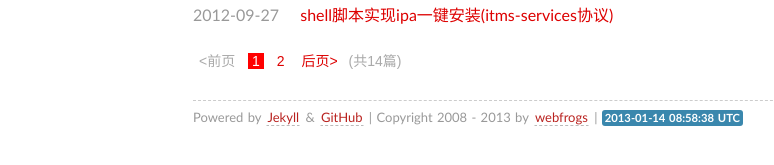
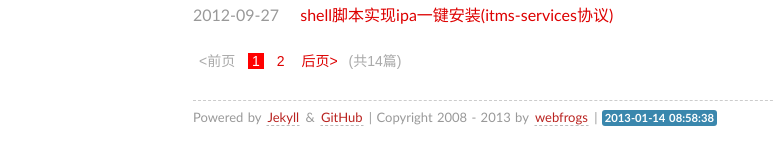
Before and after one commit to webfrogs/webfrogs.github.com, a Jekyll site: the page built from index.html, in a window 1280 px wide. Shown: the part 411-576 px from the top of the page, without its empty margins (147-921 px from the left). Built offline with Jekyll 4.4.1, drawn with Linux system fonts in a browser that asks for light colours; some web fonts are replaced; Markdown is read by kramdown in place of the engine named in the settings; the list of posts is cut into pages by our own code; comment, search, counter and statistics services are not loaded; part of the change alters nothing that is shown.

Commit message:
add js function to change the time zone of page

```diff
--- a/_layouts/default.html
+++ b/_layouts/default.html
@@ -10,7 +10,33 @@
     <link rel="stylesheet" href="/media/css/highlight.css">
     <script type="text/javascript" src="/media/js/jquery-1.7.1.min.js"></script>
   </head>
-  <body>
+  <script type="text/javascript">
+    function setTimeSpan(){
+    	var date = new Date();
+    	timeSpan.innerText=date.format('yyyy-MM-dd hh:mm:ss');
+    }
+
+    Date.prototype.format = function(format)
+		{
+    var o =
+    	{
+    	    "M+" : this.getMonth()+1, //month
+    	    "d+" : this.getDate(),    //day
+    	    "h+" : this.getHours(),   //hour
+    	    "m+" : this.getMinutes(), //minute
+    	    "s+" : this.getSeconds(), //second
+    	    "q+" : Math.floor((this.getMonth()+3)/3),  //quarter
+    	    "S" : this.getMilliseconds() //millisecond
+    	}
+    	if(/(y+)/.test(format))
+    	format=format.replace(RegExp.$1,(this.getFullYear()+"").substr(4 - RegExp.$1.length));
+    	for(var k in o)
+    	if(new RegExp("("+ k +")").test(format))
+    	format = format.replace(RegExp.$1,RegExp.$1.length==1 ? o[k] : ("00"+ o[k]).substr((""+ o[k]).length));
+    	return format;
+		}
+  </script>
+  <body onLoad="setTimeSpan();">
     <div id="container">
       <div id="main" role="main">
         <header>
@@ -31,7 +57,7 @@
       </div>
 
     <footer>
-        <p><small>Powered by <a href="https://github.com/mojombo/jekyll">Jekyll</a> & <a href="http://pages.github.com">GitHub</a> | Copyright 2008 - {{site.time | date:"%Y"}} by <a href="/about/">webfrogs</a> | <span class="label label-info">{{site.time | date:"%Y-%m-%d %H:%M:%S %Z"}}</span></small></p>
+        <p><small>Powered by <a href="https://github.com/mojombo/jekyll">Jekyll</a> & <a href="http://pages.github.com">GitHub</a> | Copyright 2008 - {{site.time | date:"%Y"}} by <a href="/about/">webfrogs</a> | <span class="label label-info" id="timeSpan"></span></small></p>
     </footer>
 
     </div>
```
